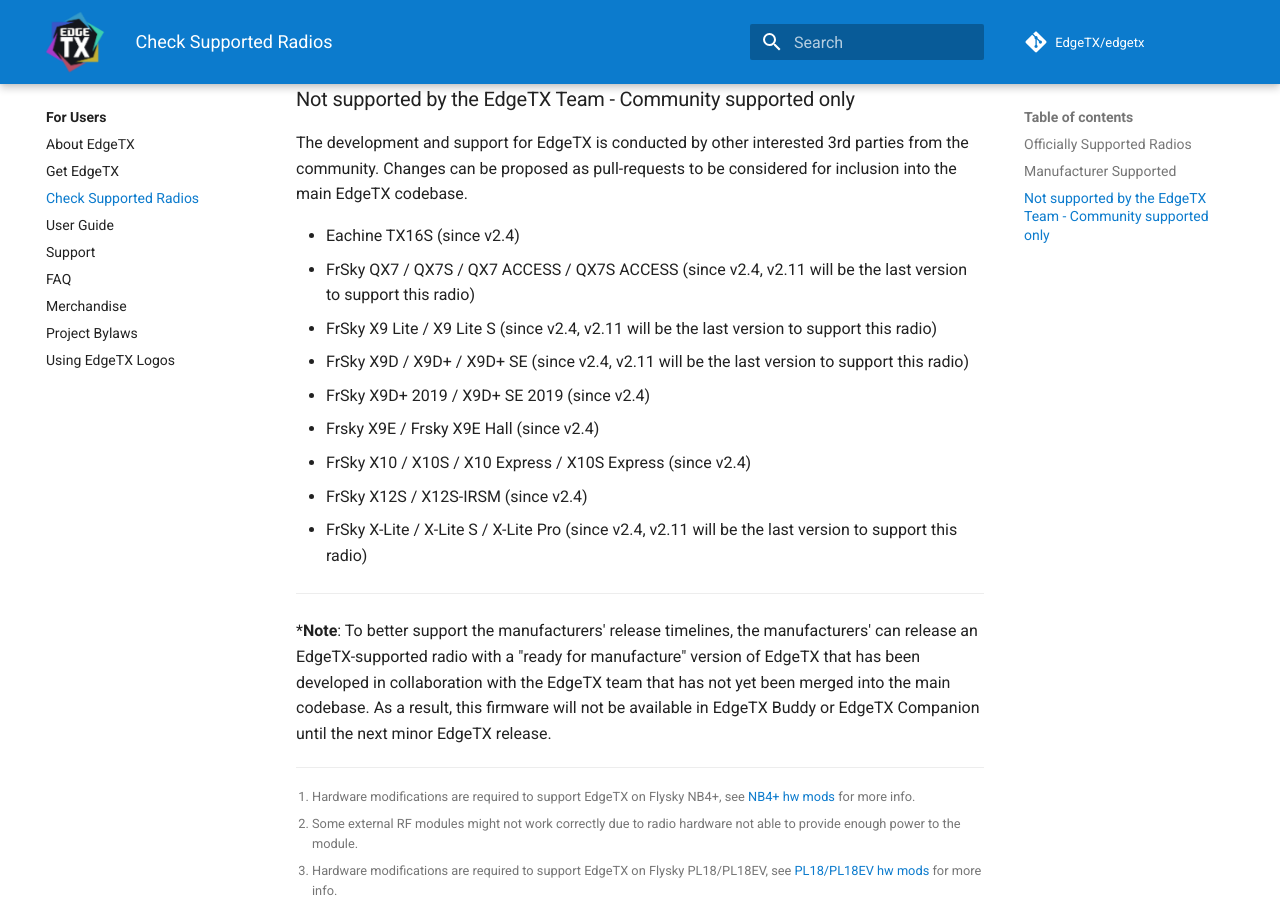
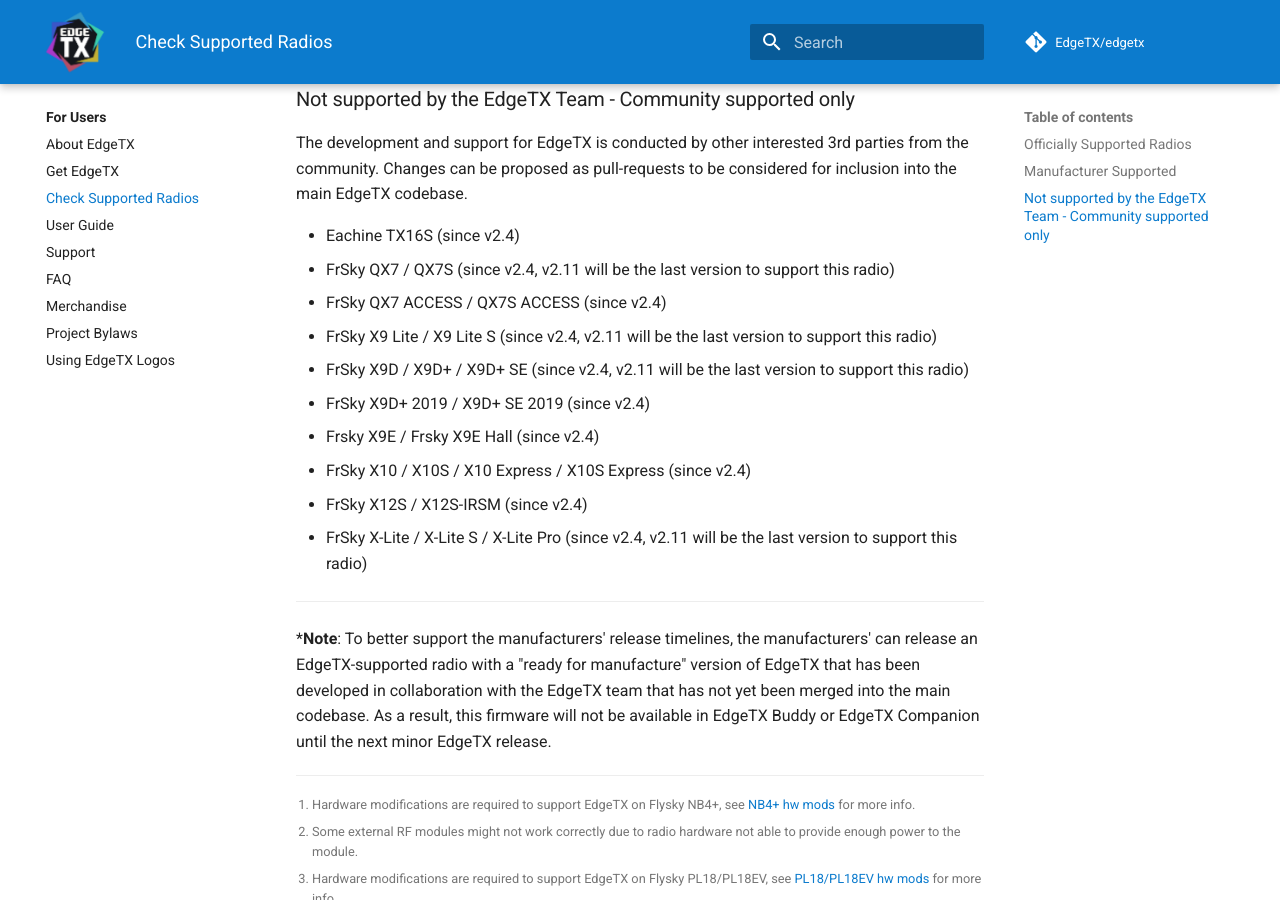
Before and after one commit to EdgeTX/edgetx.github.io, an MkDocs documentation site: the page built from docs/supportedradios.md, in a window 1280 px wide and 900 px high, scrolled down 1728 px. Built offline with MkDocs 1.6.1 and Material for MkDocs 9.7.7, drawn with Linux system fonts in a browser that asks for light colours; comment, search, counter and statistics services are not loaded.

Commit message:
QX7/7S ACCESS bugfix (F4)

```diff
--- a/docs/supportedradios.md
+++ b/docs/supportedradios.md
@@ -56,7 +56,8 @@
 The development and support for EdgeTX is conducted by other interested 3rd parties from the community. Changes can be proposed as pull-requests to be considered for inclusion into the main EdgeTX codebase.
 
 * Eachine TX16S (since v2.4)
-* FrSky QX7 / QX7S / QX7 ACCESS / QX7S ACCESS (since v2.4, v2.11 will be the last version to support this radio)
+* FrSky QX7 / QX7S (since v2.4, v2.11 will be the last version to support this radio)
+* FrSky QX7 ACCESS / QX7S ACCESS (since v2.4)
 * FrSky X9 Lite / X9 Lite S (since v2.4, v2.11 will be the last version to support this radio)
 * FrSky X9D / X9D+ / X9D+ SE (since v2.4, v2.11 will be the last version to support this radio)
 * FrSky X9D+ 2019 / X9D+ SE 2019  (since v2.4)
```
